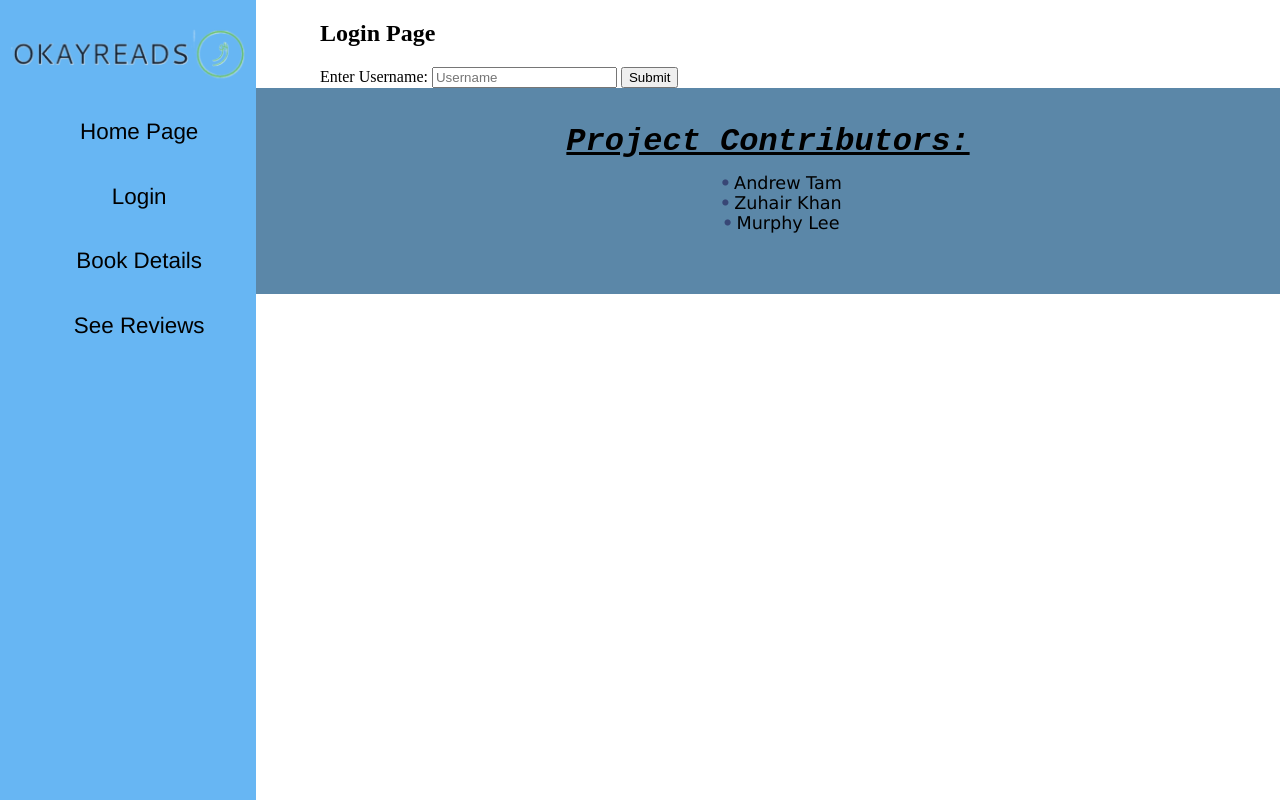
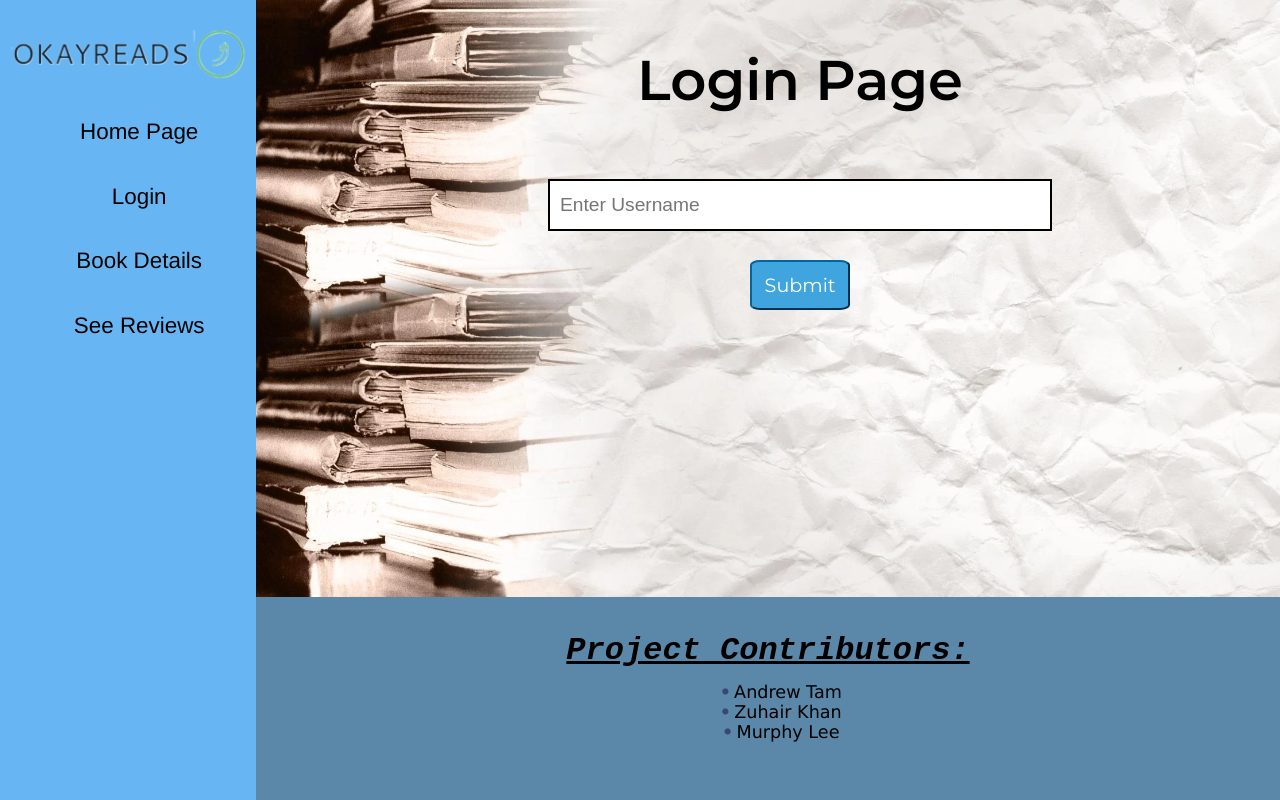
Before and after one commit to murphylee10/book-site-b20, a plain HTML site: page login.html in a window 1280 px wide. Drawn offline with Linux system fonts and the light colour scheme.

Commit message:
css updates

```diff
--- a/css/login.css
+++ b/css/login.css
@@ -1 +1,83 @@
 /* This CSS file contains styling that is specific to the login page */
+@import url("https://fonts.googleapis.com/css2?family=Montserrat:ital,wght@0,100;0,200;0,300;0,400;0,500;0,600;1,100;1,200;1,300;1,400;1,500;1,600&display=swap");
+
+.container {
+  height: 100vh;
+  display: flex;
+  flex-direction: column;
+}
+
+.main-section {
+  text-align: center;
+  background-attachment: scroll;
+  background-image: url("../images/b1.webp");
+  background-position: center center;
+  background-repeat: none;
+  background-size: cover;
+  height: max-content;
+  margin-top: 0;
+  /* overflow: hidden; */
+  flex-basis: 85%;
+}
+
+.main-section .login-header {
+  font-family: "Montserrat", "Courier New", Courier, monospace;
+  font-size: 3.5em;
+}
+
+.main-section #login-username {
+  width: 50%;
+  height: 1.5em;
+  font-size: 1.2em;
+  padding: 0.5em;
+  border: 2px solid;
+}
+
+.main-section #login-button {
+  margin-top: 1.5em;
+  font-family: "Montserrat";
+  font-size: 1.2em;
+  padding: 0.2em;
+  border-radius: 10%;
+  background: #40a5df;
+  color: white;
+  border-style: outset;
+  border-color: #0066a2;
+  height: 50px;
+  width: 100px;
+  text-shadow: none;
+}
+
+.main-section #login-button {
+  margin-top: 1.5em;
+  font-family: "Montserrat";
+  font-size: 1.2em;
+  padding: 0.2em;
+  border-radius: 10%;
+  background: #40a5df;
+  color: white;
+  border-style: outset;
+  border-color: #0066a2;
+  height: 50px;
+  width: 100px;
+  text-shadow: none;
+}
+
+.main-section #login-button:hover {
+  cursor: pointer;
+  box-shadow: 5px 10px rgba(0, 0, 0, 0.3);
+}
+
+.main-section .footer {
+  flex-basis: 15%;
+  /* position: fixed;
+  bottom: 0;
+  width: 100%;
+  text-align: center; */
+}
+
+@media screen and (max-width: 600px) {
+  .main-section {
+    overflow: unset;
+  }
+}
--- a/css/universal.css
+++ b/css/universal.css
@@ -111,11 +111,17 @@ footer ul li::before {
 @media only screen and (max-width: 600px) {
   .nav-bar {
     position: relative;
+    float: none;
     width: 100%;
+    /* margin-bottom: 0; */
   }
   .nav-items li {
     padding: 0 0;
     width: 100%;
+  }
+
+  .nav-items {
+    margin: 0;
   }
 
   .nav-logo {
@@ -125,8 +131,13 @@ footer ul li::before {
     margin: 0 0;
   }
 
+  .main-section h1 {
+    margin-top: 0;
+  }
+
   .main-section {
     margin-left: 0;
+    margin-top: 0;
     padding-left: 0;
   }
 
--- a/login.html
+++ b/login.html
@@ -30,11 +30,17 @@
     </nav>
 
     <!-- Login Content -->
+    <div class="container">
         <section class="main-section">
+            <div class="header-container">
                 <h1 class="login-header">Login Page</h1>
-        <label for="username">Enter Username:</label>
-        <input type="text" name="username" placeholder="Username" id="login-username">
+            </div>
+            <div class="form-container">
+                <br>
+                <input type="text" name="username" placeholder="Enter Username" id="login-username">
+                <br>
                 <input type="submit" value="Submit" id="login-button">
+            </div>
         </section>
 
 
@@ -48,6 +54,8 @@
             </ul>
         </footer>
 
+    </div>
+
     <script src="js\login.js"></script>
 </body>
 </html>
```
Also changed, not shown: css/home-page.css (+11 -3 lines). Lines whose indentation alone changed are shown as unchanged.
